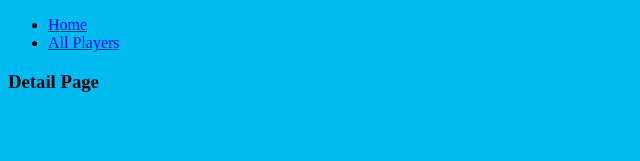
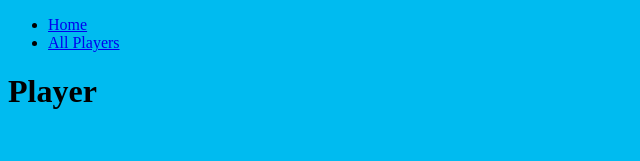
Before and after one commit to Vramiro7/PuppyBowl.v2, a React (Vite) app: page /players/1 in a window 1280 px wide. Shown: the top 161 px of the page, without its empty margins (0-640 px from the left). Built offline with nearby package versions, Linux system fonts and the light colour scheme.

Commit message:
working on fetching single player info to render

```diff
--- a/src/App.jsx
+++ b/src/App.jsx
@@ -7,7 +7,6 @@ import DetailPage from './Pages/DetailsPage'
 
 const COHORT_NAME = `2402-FTB-ET-WEB-FT`
 const BASE_API_URL = `https://fsa-puppy-bowl.herokuapp.com/api/${COHORT_NAME}/players`
-
 
 const App = () => {
 
@@ -19,7 +18,7 @@ const App = () => {
         <Route
           path="/players"
           element={<AllPlayerPage Base_url={BASE_API_URL}/>} />
-        <Route path="/players/:id" element={<DetailPage />} />
+        <Route path="/players/:id" element={<DetailPage BASE_API_URL={BASE_API_URL} />} />
       </Routes>
     </>
   )
--- a/src/Components/AddPlayerForm.jsx
+++ b/src/Components/AddPlayerForm.jsx
@@ -32,8 +32,6 @@ const AddPlayerForm = ({BASE_API_URL}) => {
 		}
 
 	}
-
-
 
 	return (
 		<>
--- a/src/Components/AllPlayers.jsx
+++ b/src/Components/AllPlayers.jsx
@@ -4,9 +4,8 @@ import PlayerCard from "./PlayerCard";
 
 
 const AllPlayers = ({BASE_API_URL}) => {
-	// track all players in a state
+
 	const [playerList, setPlayerList] = useState([]);
-	// fetch all players from API
 
 		useEffect(() => {
 				fetchAllPlayers();
@@ -22,14 +21,9 @@ const AllPlayers = ({BASE_API_URL}) => {
 		}
 	}
 
-
-
-
-
 	return (
 		<>
 			<div id="displayedInfo">
-				<h3>Players:</h3>
 				{
 				playerList.length ?
 				playerList.map((player) => {
--- a/src/Components/PlayerCard.jsx
+++ b/src/Components/PlayerCard.jsx
@@ -1,8 +1,14 @@
-import { Link } from "react-router-dom";
+import { useNavigate } from "react-router-dom";
+
 
 
 const PlayerCard = ({player, BASE_API_URL}) => {
 
+	const navigate = useNavigate();
+
+	const detailClickHandler = () => {
+		navigate(`/players/${player.id}`)
+	}
 
 	const clickHandler = async () => {
 		try {
@@ -16,14 +22,15 @@ const PlayerCard = ({player, BASE_API_URL}) => {
 			console.error(err);
 		}
 	}
+
 	return (
 		<>
 			<div className="playerCard">
 				<h2>{player.name}</h2>
 				<img className="pupImage" src={player.imageUrl} alt="Image of Player" />
 				<p>{player.breed}</p>
-				<Link to={`/players/${player.id}`}><button>Details</button></Link><br />
-				<button onClick={clickHandler}>Exile</button>
+				<button onClick={detailClickHandler}>Details</button><br />
+				<button onClick={clickHandler} >Exile</button>
 			</div>
 		</>
 	)
--- a/src/Pages/AllPlayerPage.jsx
+++ b/src/Pages/AllPlayerPage.jsx
@@ -1,10 +1,8 @@
 import AddPlayerForm from '../Components/AddPlayerForm'
 import AllPlayers from '../Components/AllPlayers'
 
-
 const COHORT_NAME = `2402-FTB-ET-WEB-FT`
 const BASE_API_URL = `https://fsa-puppy-bowl.herokuapp.com/api/${COHORT_NAME}/players`
-
 
 const AllPlayerPage = () => {
 
@@ -12,7 +10,6 @@ const AllPlayerPage = () => {
 		<>
 			<AddPlayerForm BASE_API_URL={BASE_API_URL} />
 			<AllPlayers BASE_API_URL={BASE_API_URL} />
-
 		</>
 	)
 }
--- a/src/Pages/DetailsPage.jsx
+++ b/src/Pages/DetailsPage.jsx
@@ -1,8 +1,22 @@
-const DetailPage = () => {
+import { useState } from "react"
 
-  return(
+
+const DetailPage = ({BASE_API_URL}) => {
+  //set state for selected puppy
+  const [selectedPlayer, setSelectedPlayer] = useState("")
+
+  //fetch single player from api
+  const fetchSinglePlayer = async () => {
+
+  }
+  //set single player in a state
+  fetchSinglePlayer();
+
+  return (
     <>
-      <h3>Detail Page</h3>
+    {/* place player.name in h1 */}
+      <h1>Player</h1>
+    {/* display new player card with all player information of fetched player*/}
     </>
   )
 }
--- a/src/main.jsx
+++ b/src/main.jsx
@@ -1,9 +1,6 @@
 import ReactDOM from 'react-dom/client'
 import App from './App.jsx'
 import { BrowserRouter } from 'react-router-dom'
-
-
-
 
 ReactDOM.createRoot(document.getElementById('root')).render(
   <BrowserRouter>
```
Also changed, not shown: src/CSS/index.css (deleted).
